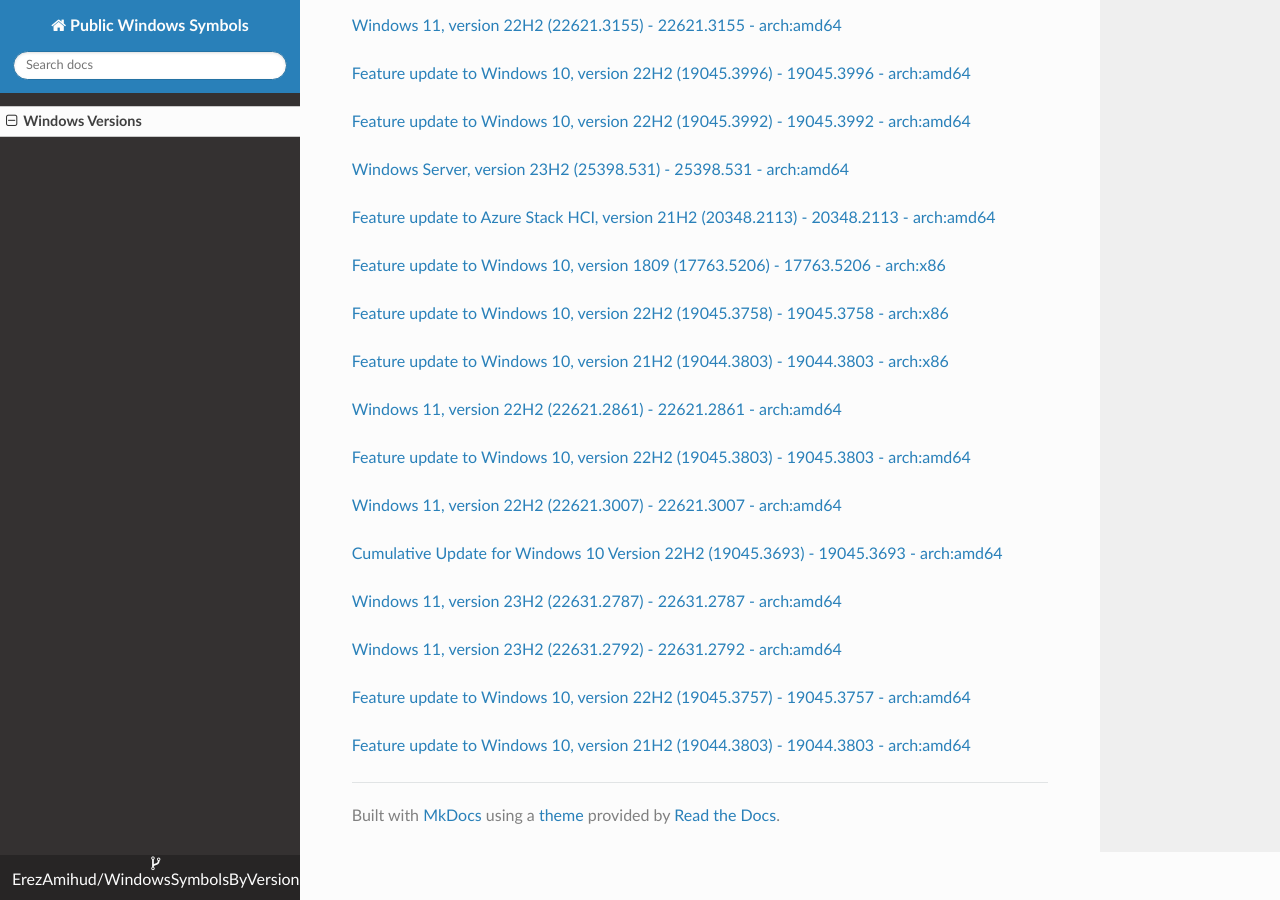
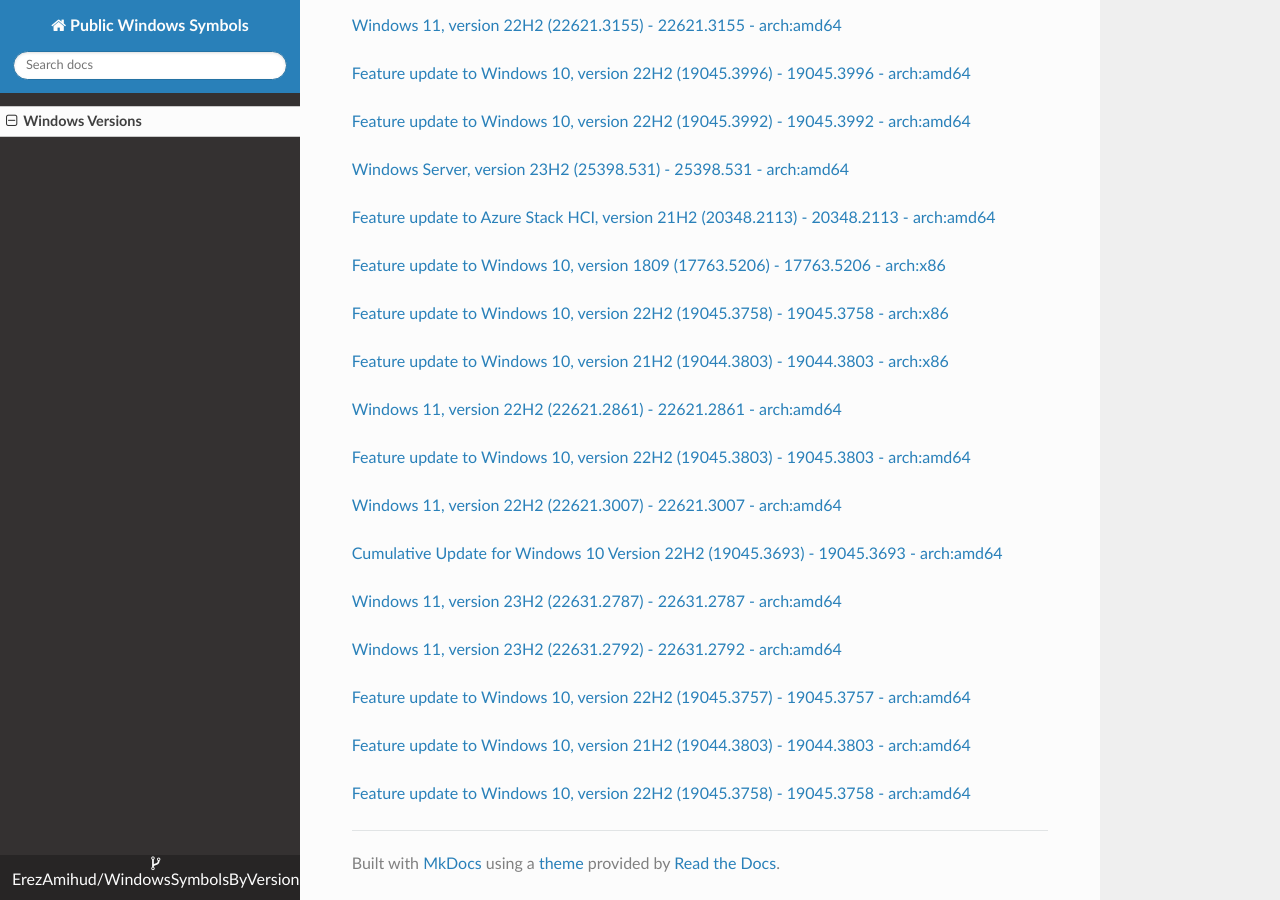
Before and after one commit to ErezAmihud/WindowsSymbolsByVersion, an MkDocs documentation site: the page built from docs/index.md, in a window 1280 px wide and 900 px high, scrolled down 20141 px. Built offline with MkDocs 1.6.1, drawn with Linux system fonts in a browser that asks for light colours; nearby versions of some CDN libraries.

Commit message:
Automated commit, add manifest for ad04a3e0-d7fb-45ab-8eb4-73a58b611ae0

```diff
--- a/docs/index.md
+++ b/docs/index.md
@@ -1120,3 +1120,6 @@
 
 
 [Feature update to Windows 10, version 21H2 (19044.3803) - 19044.3803 - arch:amd64](https://github.com/ErezAmihud/WindowsSymbolsByVersion/blob/main/manifests/59c70753-8452-47e1-b825-ec2c888ff741.manifest)
+
+
+[Feature update to Windows 10, version 22H2 (19045.3758) - 19045.3758 - arch:amd64](https://github.com/ErezAmihud/WindowsSymbolsByVersion/blob/main/manifests/ad04a3e0-d7fb-45ab-8eb4-73a58b611ae0.manifest)
```
Also changed, not shown: process_builds.json (+1 -1 lines), 1 other file.
